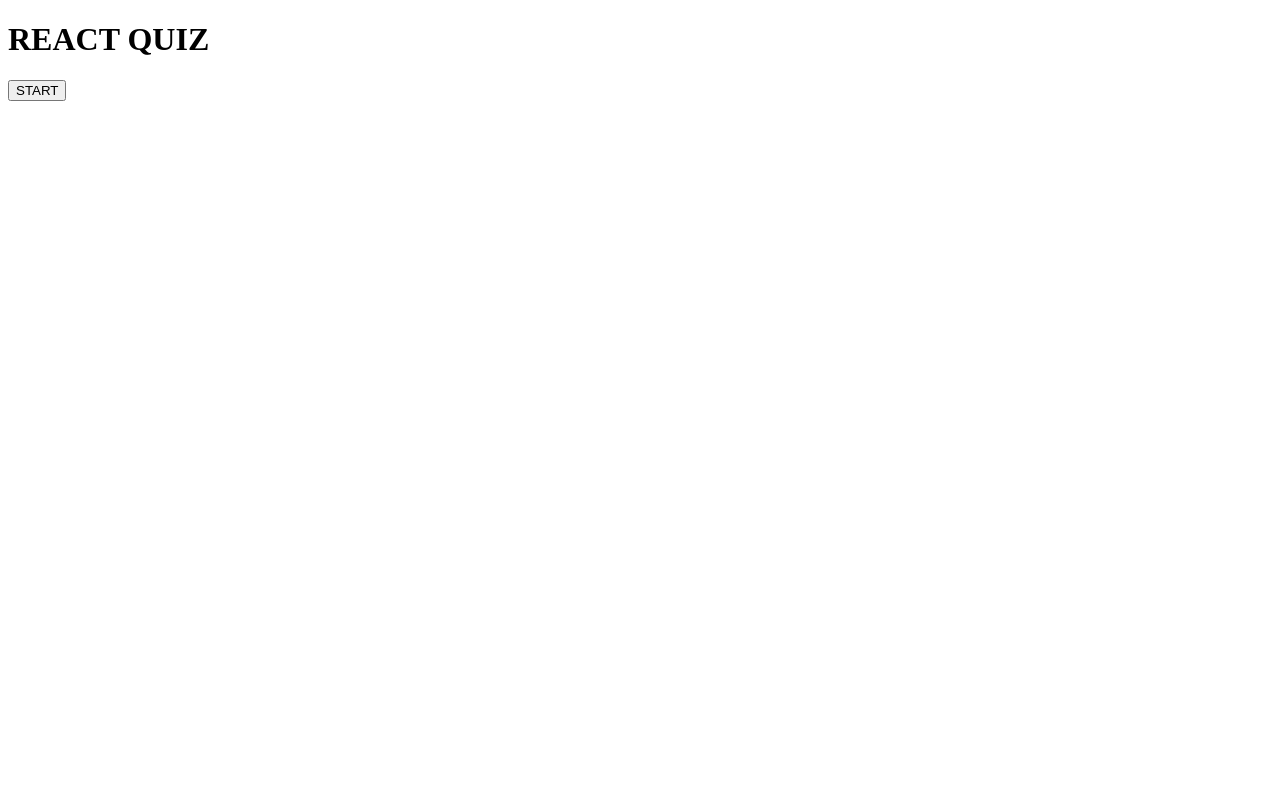
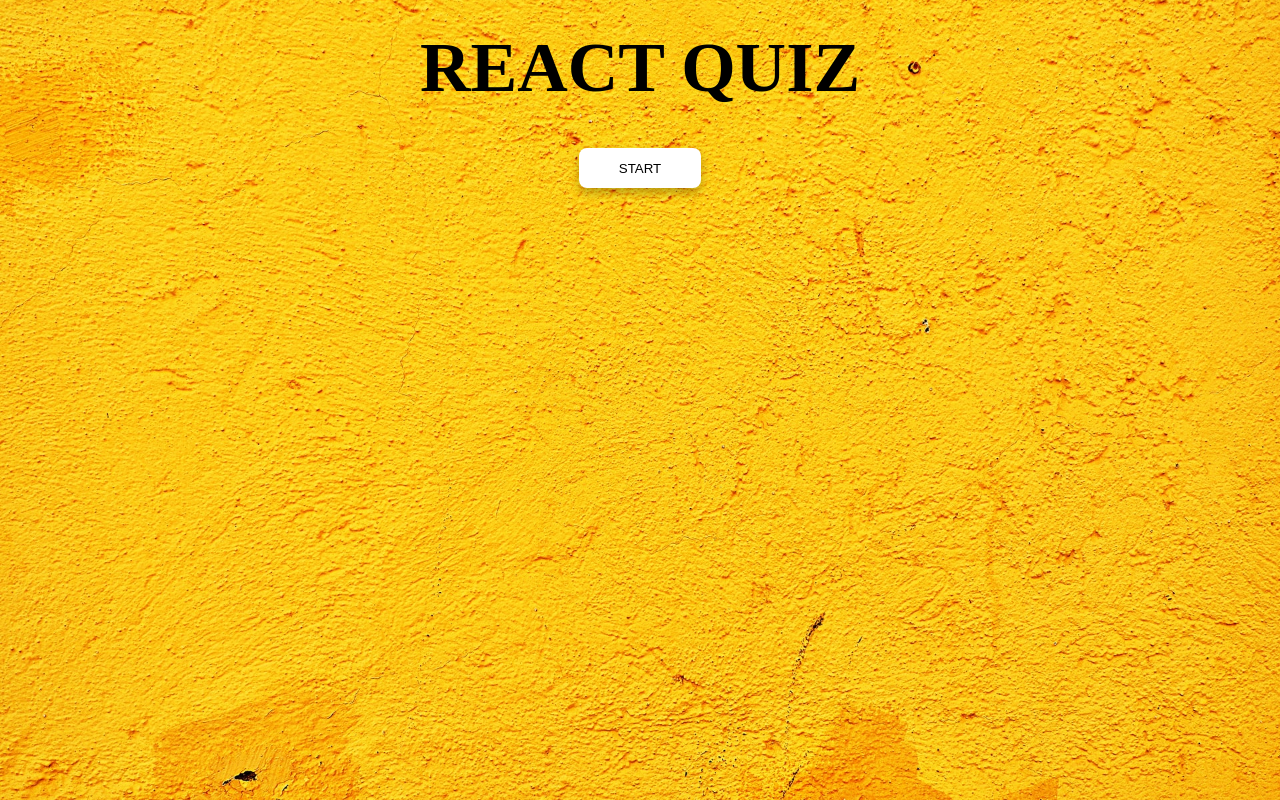
Before and after one commit to gardensky511/quizquiz, a React (Create React App) app: page / in a window 1280 px wide. Built offline with nearby package versions, Linux system fonts and the light colour scheme.

Commit message:
add style to App

```diff
--- /dev/null
+++ b/src/App.styles.ts
@@ -0,0 +1,53 @@
+import styled, { createGlobalStyle } from "styled-components";
+import BGImage from "./images/background.jpg";
+
+export const GlobalStyle = createGlobalStyle`
+    html {
+        height: 100%;
+    }
+    body {
+        background-image: url(${BGImage});
+        background-size: cover;
+        background-position: center;
+        display: flex;
+        justify-content: center;
+    }
+    * {
+        box-sizing: border-box;
+    }
+`;
+
+export const Wrapper = styled.div`
+  display: flex;
+  flex-direction: column;
+  align-items: center;
+
+  .score {
+    font-size: 24px;
+    font-weight: 900;
+    margin-bottom: 20px;
+  }
+
+  h1 {
+    font-size: 70px;
+    font-weight: 900;
+    text-align: center;
+    margin: 20px;
+  }
+
+  .start,
+  .next {
+    cursor: pointer;
+    background-color: #fff;
+    border: none;
+    border-radius: 8px;
+    box-shadow: 0 5px 10px rgba(0, 0, 0, 0.25);
+    height: 40px;
+    margin: 20px 0;
+    padding: 0 40px;
+  }
+
+  .start {
+    max-width: 200px;
+  }
+`;
--- a/src/App.tsx
+++ b/src/App.tsx
@@ -7,7 +7,10 @@ import QuestionsCard from "./components/QuestionsCard";
 // Types
 import { QuestionState } from "./API";
 
-type AnswerObject = {
+// Styles
+import { GlobalStyle, Wrapper } from "./App.styles";
+
+export type AnswerObject = {
   question: string;
   answer: string;
   correct: boolean;
@@ -32,13 +35,11 @@ const App = () => {
 
   const checkAnswer = (event: React.MouseEvent<HTMLButtonElement>) => {
     if (!gameOver) {
-      // users answer
       const answer = event.currentTarget.value;
-      // check answer against correct answer
       const isCorrect = questions[number].correct_answer === answer;
-      // add score if answer is correct
+
       if (isCorrect) setScore((prev) => prev + 1);
-      // save answer in the array for user answers
+
       const answerObject = {
         question: questions[number].question,
         answer,
@@ -68,14 +69,16 @@ const App = () => {
   const [gameOver, setGameOver] = useState(true);
 
   return (
-    <div className="App">
+    <>
+      <GlobalStyle />
+      <Wrapper className="App">
         <h1>REACT QUIZ</h1>
         {(gameOver || userAnswers.length === 10) && (
           <button className="start" onClick={startTrivia}>
             START
           </button>
         )}
-      {!gameOver && <p className="score">SCORE: </p>}
+        {!gameOver && <p className="score">SCORE: {score}</p>}
         {loading && <p>Loading Questions...</p>}
         {!loading && !gameOver && (
           <QuestionsCard
@@ -95,7 +98,8 @@ const App = () => {
               Next Question
             </button>
           )}
-    </div>
+      </Wrapper>
+    </>
   );
 };
 
```
Lines whose indentation alone changed are shown as unchanged.
